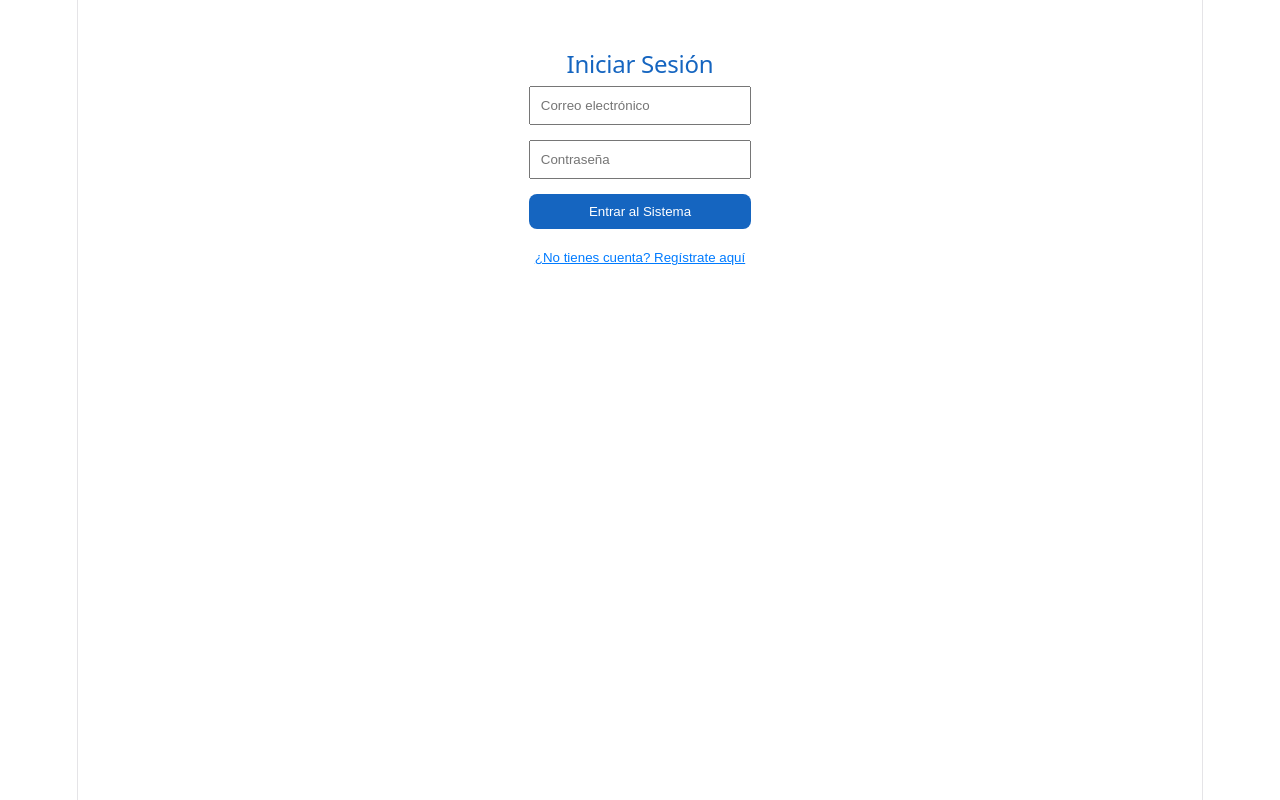
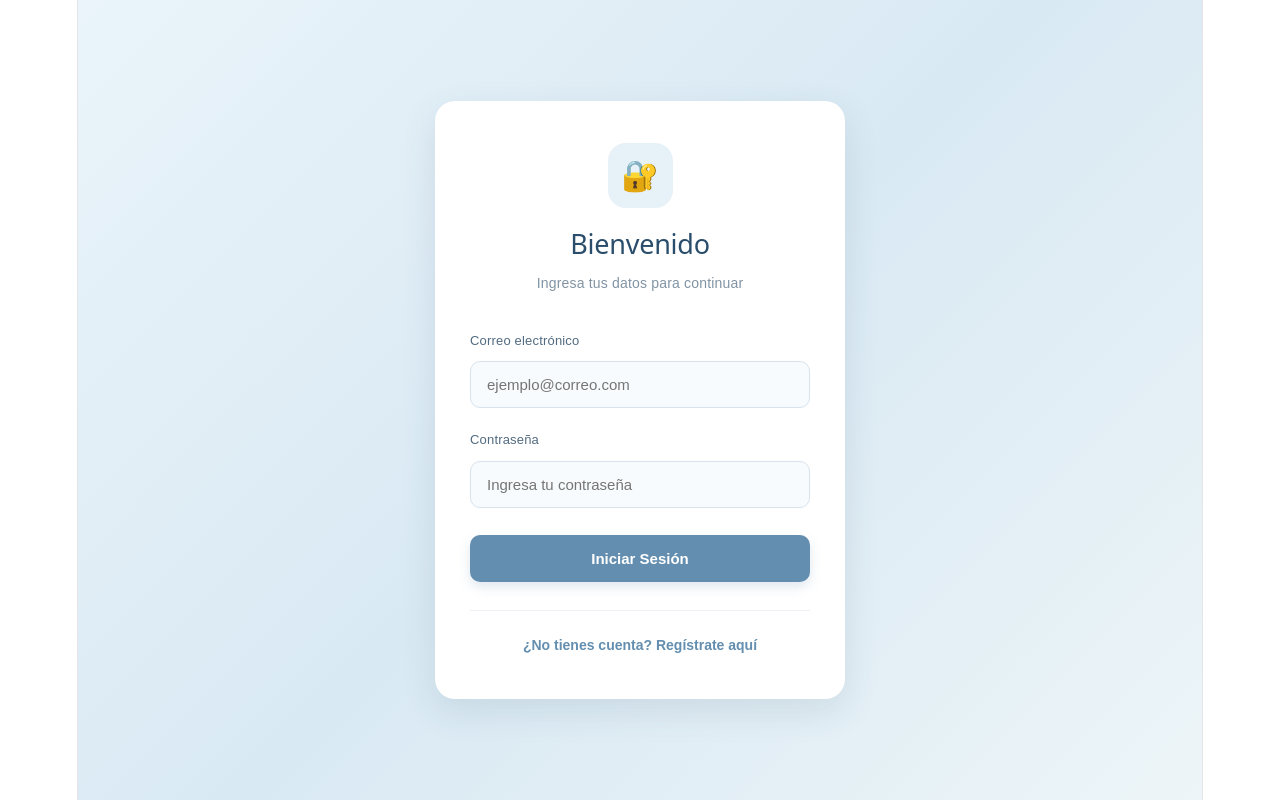
Before and after one commit to omenesesa-ai/ProyectoDesarrolloWeb, a React app in the folder frontend/: page / in a window 1280 px wide. Built offline with nearby package versions, Linux system fonts and the light colour scheme; the HTML template or start-up script is replaced by a standard one.

Commit message:
Mejora de diseño en pantalla de inicio de sesion

```diff
--- a/frontend/src/pantallas/PantallaAuth.jsx
+++ b/frontend/src/pantallas/PantallaAuth.jsx
@@ -12,7 +12,6 @@ function PantallaAuth({ onLogin }) {
     e.preventDefault();
     setMensajeError('');
 
-    // Aquí es donde llamamos a TU servidor real
     const rutaBackend = esRegistro
       ? 'http://localhost:3000/api/registro'
       : 'http://localhost:3000/api/login';
@@ -41,7 +40,6 @@ function PantallaAuth({ onLogin }) {
         return;
       }
 
-      // Le pasamos a App.jsx los datos REALES de tu base de datos
       onLogin(data);
 
     } catch (error) {
@@ -49,30 +47,179 @@ function PantallaAuth({ onLogin }) {
     }
   };
 
+  const estiloInput = {
+    padding: '14px 16px',
+    borderRadius: '10px',
+    border: '1px solid #d8e3ed',
+    fontSize: '15px',
+    outlineColor: '#8aafce',
+    backgroundColor: '#f8fbfd',
+    color: '#263b50',
+    width: '100%',
+    boxSizing: 'border-box'
+  };
+
   return (
-    <div style={{ padding: '50px', maxWidth: '400px', margin: '0 auto', textAlign: 'center' }}>
+    <div style={{
+      minHeight: '100vh',
+      width: '100%',
+      display: 'flex',
+      alignItems: 'center',
+      justifyContent: 'center',
+      background: 'linear-gradient(135deg, #eaf4fa, #d9e9f3, #edf5f8)',
+      padding: '24px',
+      boxSizing: 'border-box',
+      fontFamily: 'Arial, sans-serif'
+    }}>
 
-      <h2 style={{ color: '#1565C0' }}>
-        {esRegistro ? 'Crear Nueva Cuenta' : 'Iniciar Sesión'}
-      </h2>
+      <div style={{
+        backgroundColor: '#ffffff',
+        padding: '42px 35px',
+        borderRadius: '20px',
+        boxShadow: '0 12px 35px rgba(49, 85, 117, 0.12)',
+        width: '100%',
+        maxWidth: '410px',
+        textAlign: 'center',
+        boxSizing: 'border-box'
+      }}>
 
-      {mensajeError && <p style={{ color: 'red', fontWeight: 'bold' }}>{mensajeError}</p>}
+        <div style={{
+          width: '65px',
+          height: '65px',
+          borderRadius: '18px',
+          backgroundColor: '#e7f1f8',
+          display: 'flex',
+          alignItems: 'center',
+          justifyContent: 'center',
+          margin: '0 auto 20px',
+          fontSize: '30px'
+        }}>
+          🔐
+        </div>
 
-      <form onSubmit={manejarSubmit} style={{ display: 'flex', flexDirection: 'column', gap: '15px' }}>
-        {esRegistro && (
-          <input type="text" placeholder="Tu Nombre Completo" value={nombre} onChange={(e) => setNombre(e.target.value)} required style={{ padding: '10px' }} />
+        <h2 style={{
+          color: '#294d6b',
+          marginBottom: '10px',
+          fontSize: '27px'
+        }}>
+          {esRegistro ? 'Crear Nueva Cuenta' : 'Bienvenido'}
+        </h2>
+
+        <p style={{
+          color: '#8193a3',
+          fontSize: '14px',
+          marginBottom: '30px'
+        }}>
+          {esRegistro
+            ? 'Completa tus datos para registrarte'
+            : 'Ingresa tus datos para continuar'}
+        </p>
+
+        {mensajeError && (
+          <p style={{
+            color: '#b84242',
+            backgroundColor: '#fff0f0',
+            padding: '12px',
+            borderRadius: '8px',
+            fontSize: '14px'
+          }}>
+            {mensajeError}
+          </p>
         )}
-        <input type="email" placeholder="Correo electrónico" value={correo} onChange={(e) => setCorreo(e.target.value)} required style={{ padding: '10px' }} />
-        <input type="password" placeholder="Contraseña" value={password} onChange={(e) => setPassword(e.target.value)} required style={{ padding: '10px' }} />
 
-        <button type="submit" style={{ padding: '10px', background: '#1565C0', color: 'white', border: 'none', borderRadius: '8px', cursor: 'pointer' }}>
-          {esRegistro ? 'Registrarme' : 'Entrar al Sistema'}
-        </button>
-      </form>
+        <form onSubmit={manejarSubmit} style={{
+          display: 'flex',
+          flexDirection: 'column',
+          gap: '17px',
+          textAlign: 'left'
+        }}>
 
-      <button onClick={() => { setEsRegistro(!esRegistro); setMensajeError(''); }} style={{ marginTop: '20px', background: 'none', border: 'none', color: '#007BFF', cursor: 'pointer', textDecoration: 'underline' }}>
-        {esRegistro ? '¿Ya tienes cuenta? Inicia sesión aquí' : '¿No tienes cuenta? Regístrate aquí'}
-      </button>
+          {esRegistro && (
+            <div>
+              <label style={{ color: '#526b80', fontSize: '13px' }}>
+                Nombre completo
+              </label>
+              <input
+                type="text"
+                placeholder="Escribe tu nombre"
+                value={nombre}
+                onChange={(e) => setNombre(e.target.value)}
+                required
+                style={{ ...estiloInput, marginTop: '7px' }}
+              />
+            </div>
+          )}
+
+          <div>
+            <label style={{ color: '#526b80', fontSize: '13px' }}>
+              Correo electrónico
+            </label>
+            <input
+              type="email"
+              placeholder="ejemplo@correo.com"
+              value={correo}
+              onChange={(e) => setCorreo(e.target.value)}
+              required
+              style={{ ...estiloInput, marginTop: '7px' }}
+            />
+          </div>
+
+          <div>
+            <label style={{ color: '#526b80', fontSize: '13px' }}>
+              Contraseña
+            </label>
+            <input
+              type="password"
+              placeholder="Ingresa tu contraseña"
+              value={password}
+              onChange={(e) => setPassword(e.target.value)}
+              required
+              style={{ ...estiloInput, marginTop: '7px' }}
+            />
+          </div>
+
+          <button type="submit" style={{
+            padding: '15px',
+            backgroundColor: '#638eaf',
+            color: 'white',
+            border: 'none',
+            borderRadius: '10px',
+            cursor: 'pointer',
+            fontSize: '15px',
+            fontWeight: 'bold',
+            marginTop: '10px',
+            boxShadow: '0 5px 12px rgba(99, 142, 175, 0.2)'
+          }}>
+            {esRegistro ? 'Crear mi cuenta' : 'Iniciar Sesión'}
+          </button>
+        </form>
+
+        <div style={{
+          marginTop: '28px',
+          borderTop: '1px solid #edf1f5',
+          paddingTop: '20px'
+        }}>
+          <button
+            onClick={() => {
+              setEsRegistro(!esRegistro);
+              setMensajeError('');
+            }}
+            style={{
+              background: 'none',
+              border: 'none',
+              color: '#638eaf',
+              cursor: 'pointer',
+              fontSize: '14px',
+              fontWeight: 'bold'
+            }}
+          >
+            {esRegistro
+              ? '¿Ya tienes cuenta? Inicia sesión'
+              : '¿No tienes cuenta? Regístrate aquí'}
+          </button>
+        </div>
+
+      </div>
     </div>
   );
 }
```
